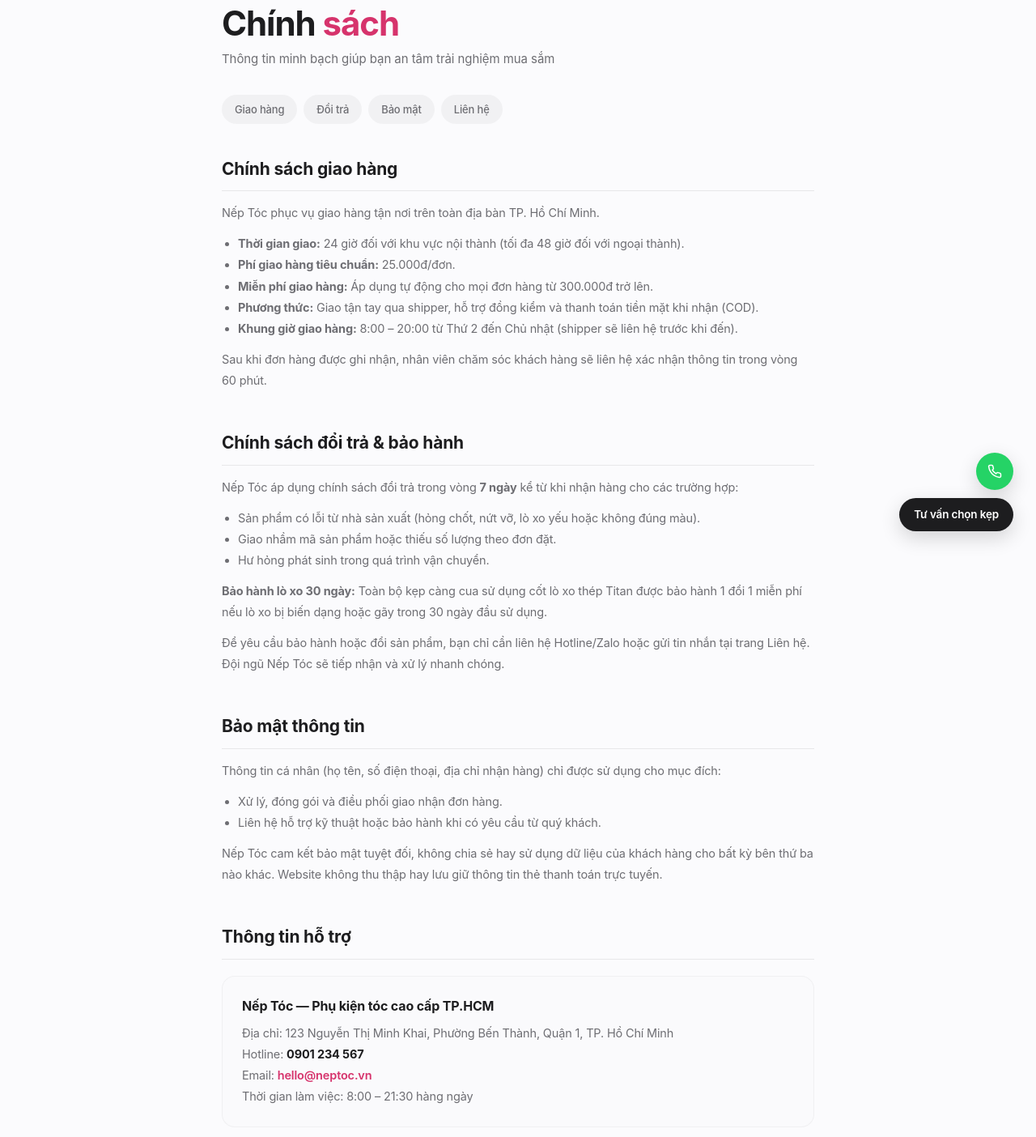
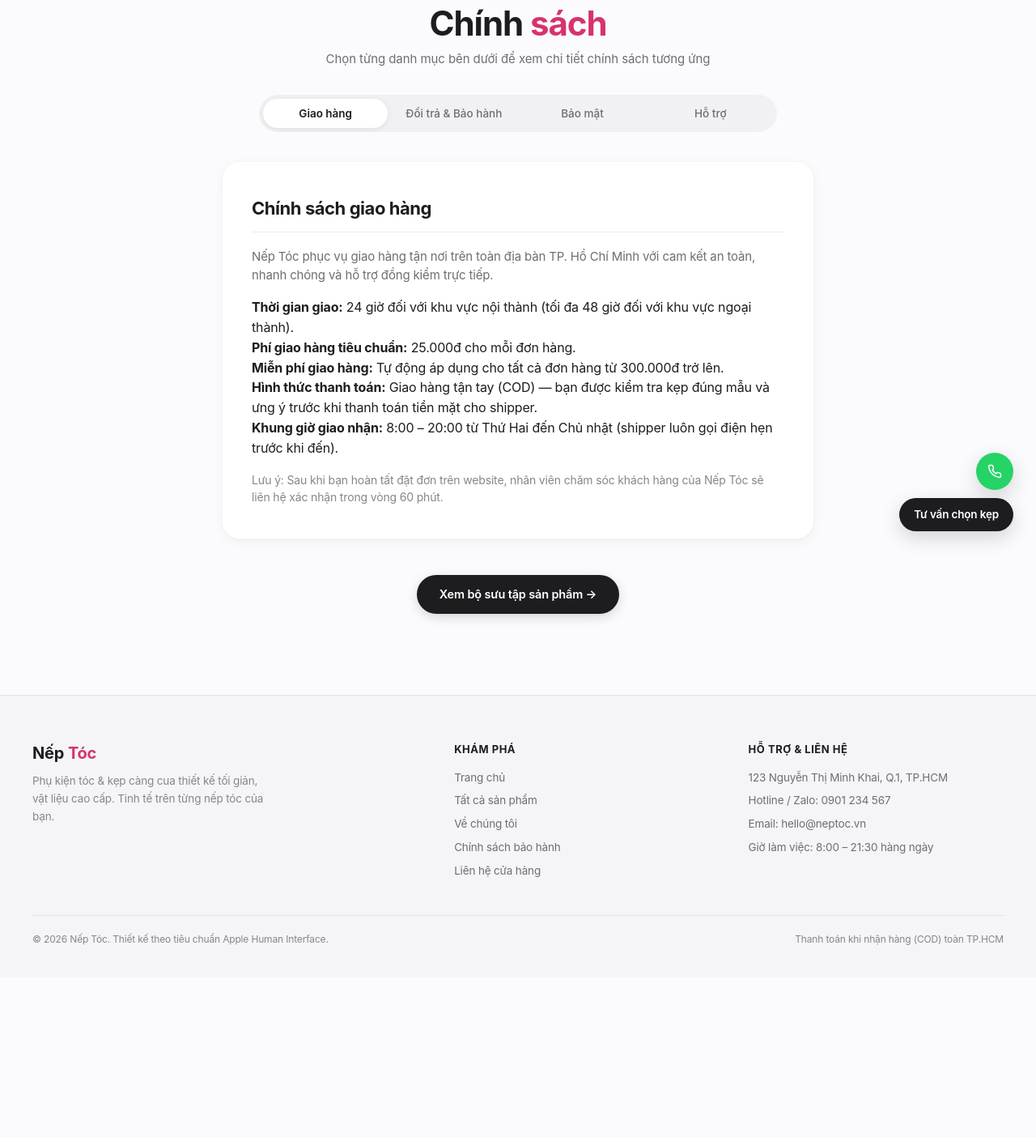
Before and after one commit to vophuckhang2005-lgtm/nep-toc--2311557730-, a plain HTML site: page policy.html in a window 1280 px wide. Shown: the part 116-1520 px from the top of the page at 81% size. After the commit the page ends 1322 px from the top, so only its background shows below. Drawn offline with Linux system fonts and the light colour scheme.

Commit message:
feat: convert policy page to interactive Apple Segmented Tabs - only show active panel

```diff
--- a/policy.html
+++ b/policy.html
@@ -12,68 +12,73 @@
 <div id="site-header"></div>
 
 <div class="page-sm">
-  <h1 class="section-title" style="margin-bottom:8px;">Chính <em>sách</em></h1>
-  <p class="section-sub" style="margin-bottom:32px;">Thông tin minh bạch giúp bạn an tâm trải nghiệm mua sắm</p>
-
-  <!-- TOC -->
-  <div class="policy-toc">
-    <a href="#ship">Giao hàng</a>
-    <a href="#return">Đổi trả</a>
-    <a href="#privacy">Bảo mật</a>
-    <a href="#contact">Liên hệ</a>
+  <div style="text-align:center; margin-bottom:32px;">
+    <h1 class="section-title" style="margin-bottom:8px;">Chính <em>sách</em></h1>
+    <p class="section-sub">Chọn từng danh mục bên dưới để xem chi tiết chính sách tương ứng</p>
   </div>
 
-  <!-- Giao hàng -->
-  <div class="policy-section" id="ship">
-    <h2>Chính sách giao hàng</h2>
-    <p style="margin-bottom:12px;">Nếp Tóc phục vụ giao hàng tận nơi trên toàn địa bàn TP. Hồ Chí Minh.</p>
-    <ul>
-      <li><strong>Thời gian giao:</strong> 24 giờ đối với khu vực nội thành (tối đa 48 giờ đối với ngoại thành).</li>
-      <li><strong>Phí giao hàng tiêu chuẩn:</strong> 25.000đ/đơn.</li>
-      <li><strong>Miễn phí giao hàng:</strong> Áp dụng tự động cho mọi đơn hàng từ 300.000đ trở lên.</li>
-      <li><strong>Phương thức:</strong> Giao tận tay qua shipper, hỗ trợ đồng kiểm và thanh toán tiền mặt khi nhận (COD).</li>
-      <li><strong>Khung giờ giao hàng:</strong> 8:00 – 20:00 từ Thứ 2 đến Chủ nhật (shipper sẽ liên hệ trước khi đến).</li>
-    </ul>
-    <p style="margin-top:12px;">Sau khi đơn hàng được ghi nhận, nhân viên chăm sóc khách hàng sẽ liên hệ xác nhận thông tin trong vòng 60 phút.</p>
+  <!-- Apple Segmented Control Tabs -->
+  <div class="policy-tabs-wrap" id="policy-tabs">
+    <button class="policy-tab-btn active" data-target="panel-ship">Giao hàng</button>
+    <button class="policy-tab-btn" data-target="panel-return">Đổi trả & Bảo hành</button>
+    <button class="policy-tab-btn" data-target="panel-privacy">Bảo mật</button>
+    <button class="policy-tab-btn" data-target="panel-contact">Hỗ trợ</button>
   </div>
 
-  <!-- Đổi trả -->
-  <div class="policy-section" id="return">
-    <h2>Chính sách đổi trả & bảo hành</h2>
-    <p style="margin-bottom:12px;">Nếp Tóc áp dụng chính sách đổi trả trong vòng <strong>7 ngày</strong> kể từ khi nhận hàng cho các trường hợp:</p>
+  <!-- Panel 1: Giao hàng -->
+  <div class="policy-card-panel active" id="panel-ship">
+    <h2>Chính sách giao hàng</h2>
+    <p style="margin-bottom:16px; font-size:15px; color:var(--apple-secondary);">Nếp Tóc phục vụ giao hàng tận nơi trên toàn địa bàn TP. Hồ Chí Minh với cam kết an toàn, nhanh chóng và hỗ trợ đồng kiểm trực tiếp.</p>
     <ul>
-      <li>Sản phẩm có lỗi từ nhà sản xuất (hỏng chốt, nứt vỡ, lò xo yếu hoặc không đúng màu).</li>
-      <li>Giao nhầm mã sản phẩm hoặc thiếu số lượng theo đơn đặt.</li>
-      <li>Hư hỏng phát sinh trong quá trình vận chuyển.</li>
+      <li><strong>Thời gian giao:</strong> 24 giờ đối với khu vực nội thành (tối đa 48 giờ đối với khu vực ngoại thành).</li>
+      <li><strong>Phí giao hàng tiêu chuẩn:</strong> 25.000đ cho mỗi đơn hàng.</li>
+      <li><strong>Miễn phí giao hàng:</strong> Tự động áp dụng cho tất cả đơn hàng từ 300.000đ trở lên.</li>
+      <li><strong>Hình thức thanh toán:</strong> Giao hàng tận tay (COD) — bạn được kiểm tra kẹp đúng mẫu và ưng ý trước khi thanh toán tiền mặt cho shipper.</li>
+      <li><strong>Khung giờ giao nhận:</strong> 8:00 – 20:00 từ Thứ Hai đến Chủ nhật (shipper luôn gọi điện hẹn trước khi đến).</li>
     </ul>
-    <p style="margin-top:12px;"><strong>Bảo hành lò xo 30 ngày:</strong> Toàn bộ kẹp càng cua sử dụng cốt lò xo thép Titan được bảo hành 1 đổi 1 miễn phí nếu lò xo bị biến dạng hoặc gãy trong 30 ngày đầu sử dụng.</p>
-    <p style="margin-top:12px;">Để yêu cầu bảo hành hoặc đổi sản phẩm, bạn chỉ cần liên hệ Hotline/Zalo hoặc gửi tin nhắn tại trang Liên hệ. Đội ngũ Nếp Tóc sẽ tiếp nhận và xử lý nhanh chóng.</p>
+    <p style="margin-top:16px; font-size:14px; color:var(--apple-tertiary);">Lưu ý: Sau khi bạn hoàn tất đặt đơn trên website, nhân viên chăm sóc khách hàng của Nếp Tóc sẽ liên hệ xác nhận trong vòng 60 phút.</p>
   </div>
 
-  <!-- Bảo mật -->
-  <div class="policy-section" id="privacy">
-    <h2>Bảo mật thông tin</h2>
-    <p style="margin-bottom:12px;">Thông tin cá nhân (họ tên, số điện thoại, địa chỉ nhận hàng) chỉ được sử dụng cho mục đích:</p>
+  <!-- Panel 2: Đổi trả & Bảo hành -->
+  <div class="policy-card-panel" id="panel-return">
+    <h2>Chính sách đổi trả & bảo hành</h2>
+    <p style="margin-bottom:16px; font-size:15px; color:var(--apple-secondary);">Nếp Tóc áp dụng chính sách đổi trả minh bạch trong vòng <strong>7 ngày</strong> kể từ khi bạn nhận hàng:</p>
     <ul>
-      <li>Xử lý, đóng gói và điều phối giao nhận đơn hàng.</li>
-      <li>Liên hệ hỗ trợ kỹ thuật hoặc bảo hành khi có yêu cầu từ quý khách.</li>
+      <li>Sản phẩm có lỗi từ nhà sản xuất (hỏng chốt, nứt vỡ, lò xo yếu hoặc không đúng màu sắc đã chọn).</li>
+      <li>Giao nhầm mã sản phẩm hoặc thiếu số lượng theo đơn đặt hàng.</li>
+      <li>Hư hỏng phát sinh trong quá trình vận chuyển đến tay bạn.</li>
     </ul>
-    <p style="margin-top:12px;">Nếp Tóc cam kết bảo mật tuyệt đối, không chia sẻ hay sử dụng dữ liệu của khách hàng cho bất kỳ bên thứ ba nào khác. Website không thu thập hay lưu giữ thông tin thẻ thanh toán trực tuyến.</p>
+    <div style="background:#fafafc; border:1px solid var(--apple-border-light); border-radius:12px; padding:18px; margin:20px 0;">
+      <strong style="color:var(--apple-black); display:block; margin-bottom:6px;">Chính sách bảo hành lò xo 30 ngày:</strong>
+      <p style="font-size:14px; color:var(--apple-secondary); margin:0;">Toàn bộ kẹp càng cua sử dụng cốt lò xo thép Titan cao cấp. Trong 30 ngày đầu sử dụng, nếu lò xo bị lỏng, biến dạng hoặc gãy, tụi mình đổi mới 1-1 miễn phí tận nhà mà không tính thêm bất kỳ khoản phí nào.</p>
+    </div>
+    <p style="font-size:14px; color:var(--apple-tertiary);">Để yêu cầu đổi hàng hoặc bảo hành, bạn chỉ cần liên hệ Hotline/Zalo hoặc gửi tin nhắn tại trang Liên hệ. Đội ngũ Nếp Tóc sẽ xử lý trong vòng 24 giờ.</p>
   </div>
 
-  <!-- Liên hệ -->
-  <div class="policy-section" id="contact">
+  <!-- Panel 3: Bảo mật thông tin -->
+  <div class="policy-card-panel" id="panel-privacy">
+    <h2>Bảo mật thông tin</h2>
+    <p style="margin-bottom:16px; font-size:15px; color:var(--apple-secondary);">Chúng mình tôn trọng và bảo vệ quyền riêng tư của từng khách hàng. Thông tin cá nhân bạn cung cấp (họ tên, số điện thoại, địa chỉ nhận hàng) chỉ phục vụ cho:</p>
+    <ul>
+      <li>Xử lý, đóng gói và điều phối shipper giao hàng tận nơi.</li>
+      <li>Liên hệ xác nhận đơn hoặc hỗ trợ kỹ thuật khi có yêu cầu từ bạn.</li>
+    </ul>
+    <p style="margin-top:16px; font-size:14.5px; color:var(--apple-secondary); line-height:1.7;">Nếp Tóc cam kết bảo mật tuyệt đối, không chia sẻ hay cung cấp dữ liệu khách hàng cho bất kỳ bên thứ ba nào khác. Website không thu thập, không xử lý và không lưu giữ bất kỳ thông tin tài khoản ngân hàng hoặc thẻ tín dụng nào.</p>
+  </div>
+
+  <!-- Panel 4: Hỗ trợ liên hệ -->
+  <div class="policy-card-panel" id="panel-contact">
     <h2>Thông tin hỗ trợ</h2>
-    <div class="policy-contact">
-      <strong>Nếp Tóc — Phụ kiện tóc cao cấp TP.HCM</strong>
-      <p>Địa chỉ: 123 Nguyễn Thị Minh Khai, Phường Bến Thành, Quận 1, TP. Hồ Chí Minh</p>
-      <p>Hotline: <a href="tel:0901234567" style="color:var(--apple-black); font-weight:700;">0901 234 567</a></p>
-      <p>Email: <a href="mailto:hello@neptoc.vn" style="color:var(--accent-rose); font-weight:600;">hello@neptoc.vn</a></p>
-      <p>Thời gian làm việc: 8:00 – 21:30 hàng ngày</p>
+    <div class="policy-contact" style="background:#fafafc; border:1px solid var(--apple-border-light); border-radius:14px; padding:24px;">
+      <strong style="font-size:17px; color:var(--apple-black); display:block; margin-bottom:10px;">Nếp Tóc — Phụ kiện tóc cao cấp TP.HCM</strong>
+      <p style="margin-bottom:8px;">Địa chỉ: 123 Nguyễn Thị Minh Khai, Phường Bến Thành, Quận 1, TP. Hồ Chí Minh</p>
+      <p style="margin-bottom:8px;">Hotline / Zalo: <a href="tel:0901234567" style="color:var(--apple-black); font-weight:700;">0901 234 567</a></p>
+      <p style="margin-bottom:8px;">Email hỗ trợ: <a href="mailto:hello@neptoc.vn" style="color:var(--accent-rose); font-weight:600;">hello@neptoc.vn</a></p>
+      <p style="margin-bottom:0;">Thời gian phục vụ: 8:00 – 21:30 mỗi ngày (kể cả Thứ Bảy & Chủ nhật)</p>
     </div>
   </div>
 
-  <div style="text-align:center; padding:40px 0;">
+  <div style="text-align:center; padding:44px 0 0;">
     <a href="products.html" class="btn-primary">Xem bộ sưu tập sản phẩm →</a>
   </div>
 </div>
@@ -87,6 +92,28 @@
 <script>
   renderHeader();
   renderFooter();
+
+  // Interactive Segmented Tabs
+  const tabBtns = document.querySelectorAll('.policy-tab-btn');
+  const panels = document.querySelectorAll('.policy-card-panel');
+
+  tabBtns.forEach(btn => {
+    btn.addEventListener('click', () => {
+      const targetId = btn.dataset.target;
+
+      // Update button active states
+      tabBtns.forEach(b => b.classList.remove('active'));
+      btn.classList.add('active');
+
+      // Update panel visibility (Only show target panel)
+      panels.forEach(p => {
+        p.classList.remove('active');
+        if (p.id === targetId) {
+          p.classList.add('active');
+        }
+      });
+    });
+  });
 </script>
 </body>
 </html>
--- a/style.css
+++ b/style.css
@@ -2218,3 +2218,75 @@ footer {
 .btn-shop-look:hover {
   color: var(--accent-rose);
 }
+
+/* ── Apple Segmented Control Tabs (Policy Page) ── */
+.policy-tabs-wrap {
+  display: flex;
+  background: rgba(0, 0, 0, 0.04);
+  padding: 5px;
+  border-radius: var(--radius-pill);
+  gap: 4px;
+  margin: 0 auto 36px;
+  max-width: 640px;
+  overflow-x: auto;
+}
+
+.policy-tab-btn {
+  flex: 1;
+  padding: 10px 18px;
+  border-radius: var(--radius-pill);
+  font-size: 13.5px;
+  font-weight: 500;
+  color: var(--apple-secondary);
+  background: transparent;
+  text-align: center;
+  white-space: nowrap;
+  transition: all 0.25s var(--spring-snappy);
+  cursor: pointer;
+}
+
+.policy-tab-btn:hover {
+  color: var(--apple-black);
+}
+
+.policy-tab-btn.active {
+  background: #ffffff;
+  color: var(--apple-black);
+  font-weight: 600;
+  box-shadow: 0 2px 8px rgba(0, 0, 0, 0.07);
+}
+
+.policy-card-panel {
+  background: var(--apple-surface);
+  border: 1px solid var(--apple-border-light);
+  border-radius: var(--radius-lg);
+  padding: 40px 36px;
+  box-shadow: var(--shadow-card);
+  display: none;
+  animation: appleTabFadeIn 0.3s var(--spring-snappy);
+}
+
+.policy-card-panel.active {
+  display: block;
+}
+
+@keyframes appleTabFadeIn {
+  from {
+    opacity: 0;
+    transform: translateY(10px) scale(0.99);
+  }
+  to {
+    opacity: 1;
+    transform: translateY(0) scale(1);
+  }
+}
+
+.policy-card-panel h2 {
+  font-size: 22px;
+  font-weight: 700;
+  color: var(--apple-black);
+  letter-spacing: -0.02em;
+  margin-bottom: 18px;
+  padding-bottom: 12px;
+  border-bottom: 0.5px solid var(--apple-border);
+}
```
